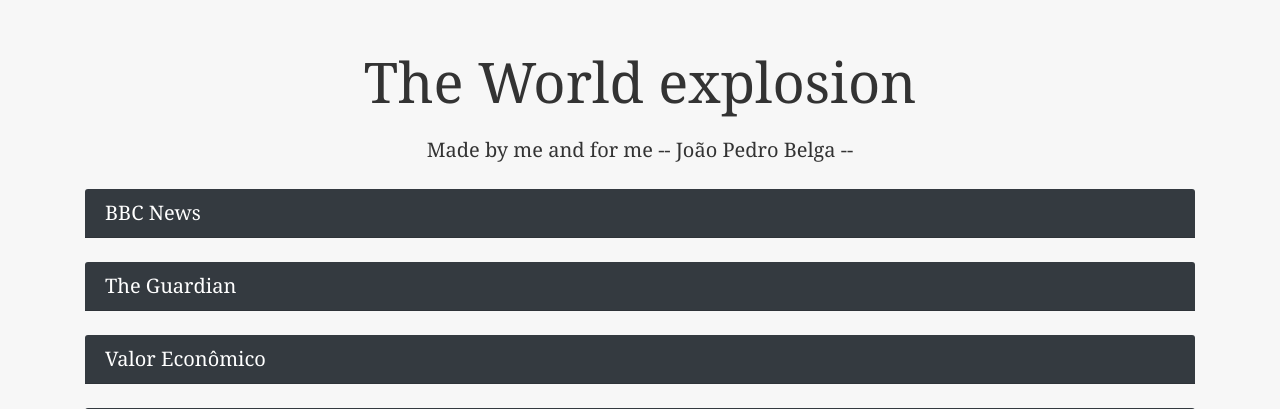
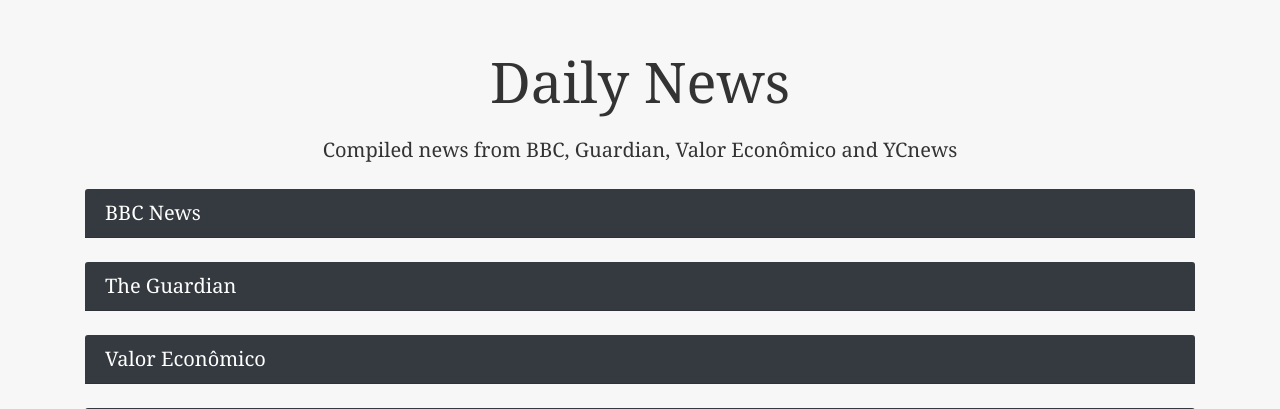
Before and after one commit to jpbelga/daily-news, a Django app: template news/views/templates/news_template.html in a window 1280 px wide. Shown: the top 409 px of the page. Run offline with Django 5.2, Linux system fonts and the light colour scheme; the template is opened without the code that fills it, so the values that code supplies are empty; some libraries are stand-ins or nearby versions.

Commit message:
Routing fix

```diff
--- a/news/news/urls.py
+++ b/news/news/urls.py
@@ -16,8 +16,10 @@ Including another URLconf
 """
 from django.contrib import admin
 from django.urls import path, include
+from django.views.generic.base import RedirectView
 
 urlpatterns = [
     path('admin/', admin.site.urls),
-    path('', include('views.urls')),
+    path('', RedirectView.as_view(url='/news/', permanent=True)),  # Redirect root URL to /news
+    path('news/', include('views.urls')),  # Keep your news URLs
 ]
--- a/news/views/templates/news_template.html
+++ b/news/views/templates/news_template.html
@@ -14,8 +14,8 @@
 <body>
     <div class="container mt-5">
         <header class="text-center mb-4">
-            <h1 class="display-4">The World explosion</h1>
-            <p class="lead">Made by me and for me -- João Pedro Belga -- </p>
+            <h1 class="display-4">Daily News</h1>
+            <p class="lead"> Compiled news from BBC, Guardian, Valor Econômico and YCnews </p>
         </header>
 
 <!-- BBC-like styled news section with Masonry layout and grey line separator -->
--- a/news/views/urls.py
+++ b/news/views/urls.py
@@ -1,6 +1,6 @@
 from django.urls import path
-from .views import news_view
+from . import views
 
 urlpatterns = [
-    path('news/', news_view, name='news'),
+    path('', views.news_view, name='news_home'),  # Your view for the news home
 ]
```
